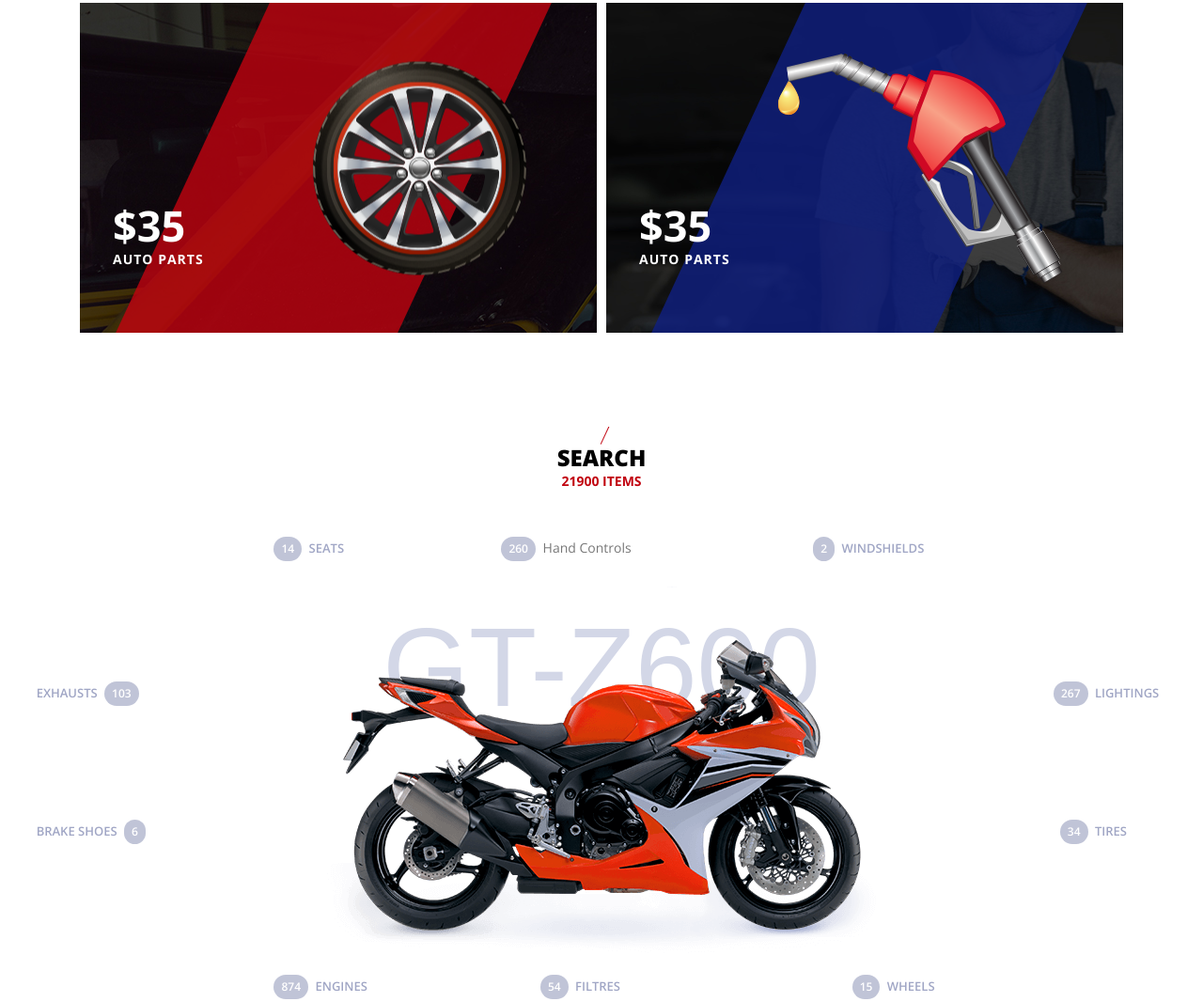
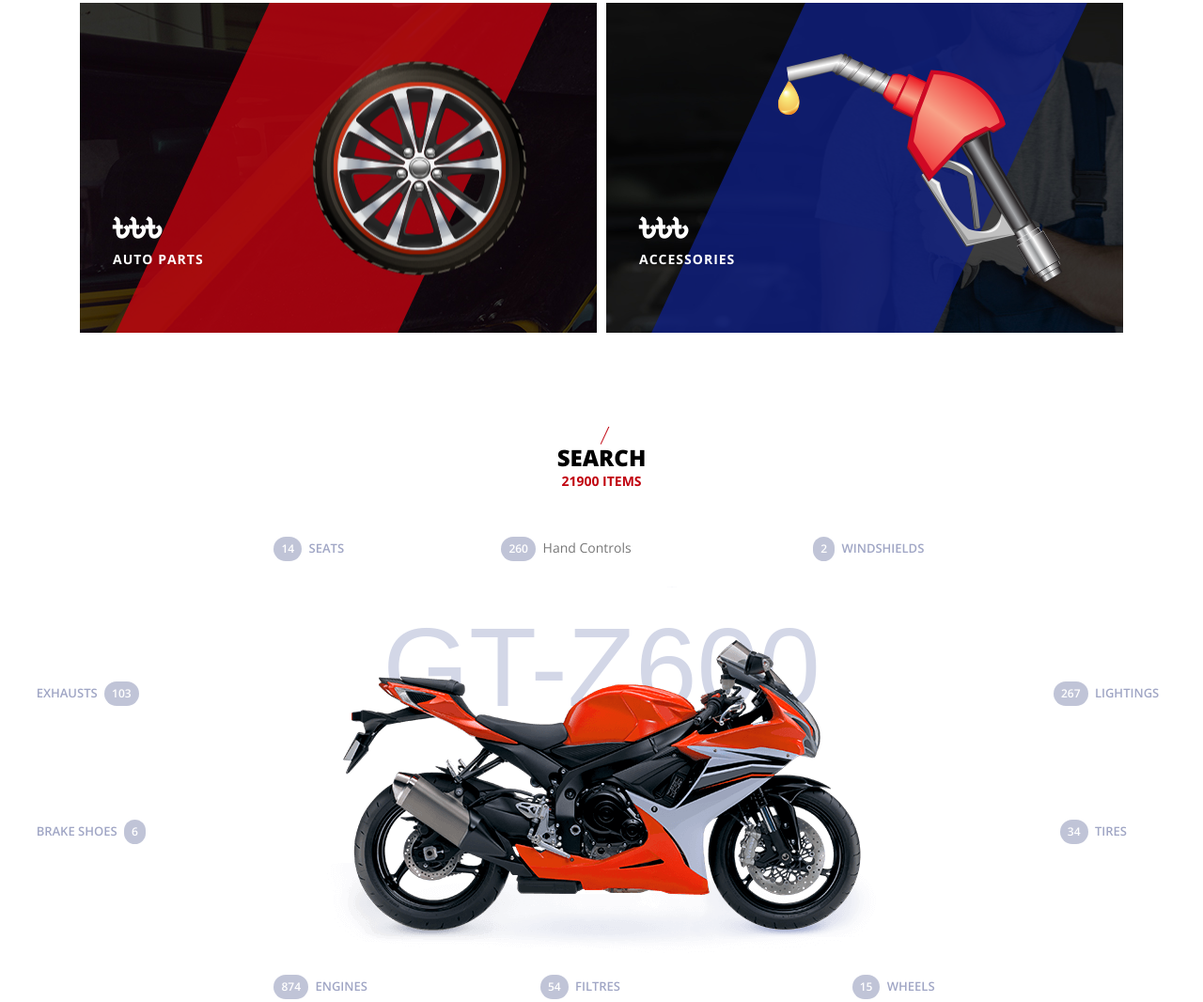
Before and after one commit to masum065/mymotors, a plain HTML site: page index.html in a window 1280 px wide. Shown: the part 1072-2138 px from the top of the page at 94% size. Drawn offline with nearby package versions, Linux system fonts and the light colour scheme; files whose address does not match are found by name.

Commit message:
Change Featured Price

```diff
--- a/index.html
+++ b/index.html
@@ -196,7 +196,7 @@
             <div class="parallelogram"></div>
             <img class="img-fluid" src="images/product/1.png" alt="" />
             <div class="product-item-content">
-              <span class="product-price">$35</span>
+              <span class="product-price">৳৳৳</span>
               <a href="#">
                 <p>AUTO PARTS</p>
               </a>
@@ -208,9 +208,9 @@
             <div class="parallelogram"></div>
             <img class="img-fluid" src="images/product/2.png" alt="" />
             <div class="product-item-content">
-              <span class="product-price">$35</span>
+              <span class="product-price">৳৳৳</span>
               <a href="#">
-                <p>AUTO PARTS</p>
+                <p>ACCESSORIES</p>
               </a>
             </div>
           </div>
```
